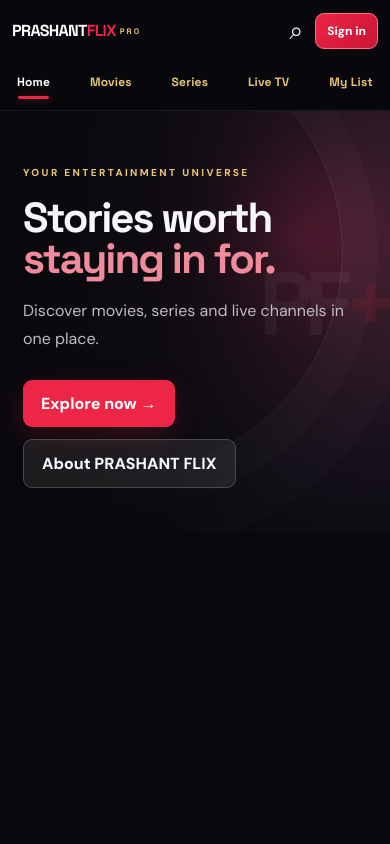
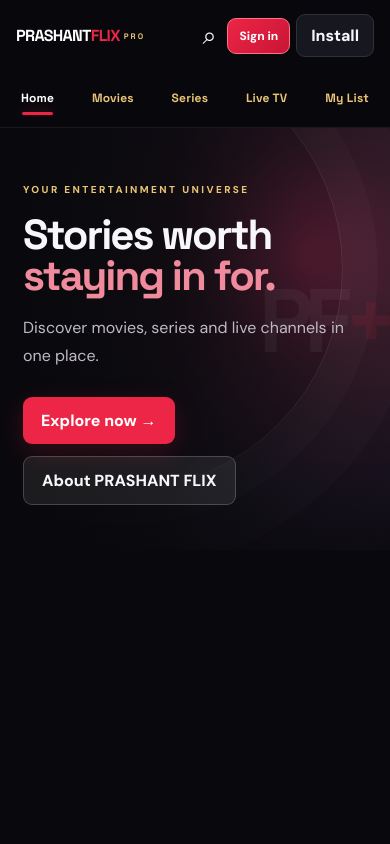
Before and after one commit to 07prashanttt/prashantflix, a plain HTML site: page index.html in a window 390 px wide. Shown: the top 844 px of the page. Drawn offline with nearby package versions, Linux system fonts and the light colour scheme; no server answers.

Commit message:
Implement mobile header styles in style.css
Added mobile header styles for improved layout and responsiveness.

```diff
--- a/style.css
+++ b/style.css
@@ -941,3 +941,71 @@ button {
     padding-right: 3px !important;
   }
 }
+
+/* PRASHANT FLIX PRO - MOBILE HEADER FIX */
+@media (max-width: 768px) {
+
+  .topbar {
+    display: grid !important;
+    grid-template-columns: minmax(0, 1fr) auto !important;
+    grid-template-areas:
+      "brand actions"
+      "nav nav" !important;
+    align-items: center !important;
+    gap: 14px 8px !important;
+    width: 100% !important;
+    height: auto !important;
+    min-height: 0 !important;
+    max-height: none !important;
+    padding: 14px 16px 10px !important;
+    position: sticky !important;
+    top: 0 !important;
+    z-index: 9999 !important;
+    overflow: visible !important;
+    box-sizing: border-box !important;
+  }
+
+  .wordmark {
+    grid-area: brand !important;
+    display: flex !important;
+    visibility: visible !important;
+    position: static !important;
+    min-width: 0 !important;
+  }
+
+  .top-actions {
+    grid-area: actions !important;
+    display: flex !important;
+    visibility: visible !important;
+    position: static !important;
+    align-items: center !important;
+    justify-content: flex-end !important;
+    gap: 6px !important;
+    min-width: 0 !important;
+  }
+
+  .account-button,
+  #accountButton,
+  #searchToggle,
+  #installButton {
+    display: inline-flex !important;
+    visibility: visible !important;
+    opacity: 1 !important;
+    position: relative !important;
+    z-index: 10000 !important;
+  }
+
+  .desktop-nav {
+    grid-area: nav !important;
+    display: flex !important;
+    visibility: visible !important;
+    position: static !important;
+    width: 100% !important;
+    max-width: 100% !important;
+    overflow-x: auto !important;
+    white-space: nowrap !important;
+    justify-content: space-between !important;
+    gap: 20px !important;
+    padding: 8px 0 0 !important;
+  }
+}
```
